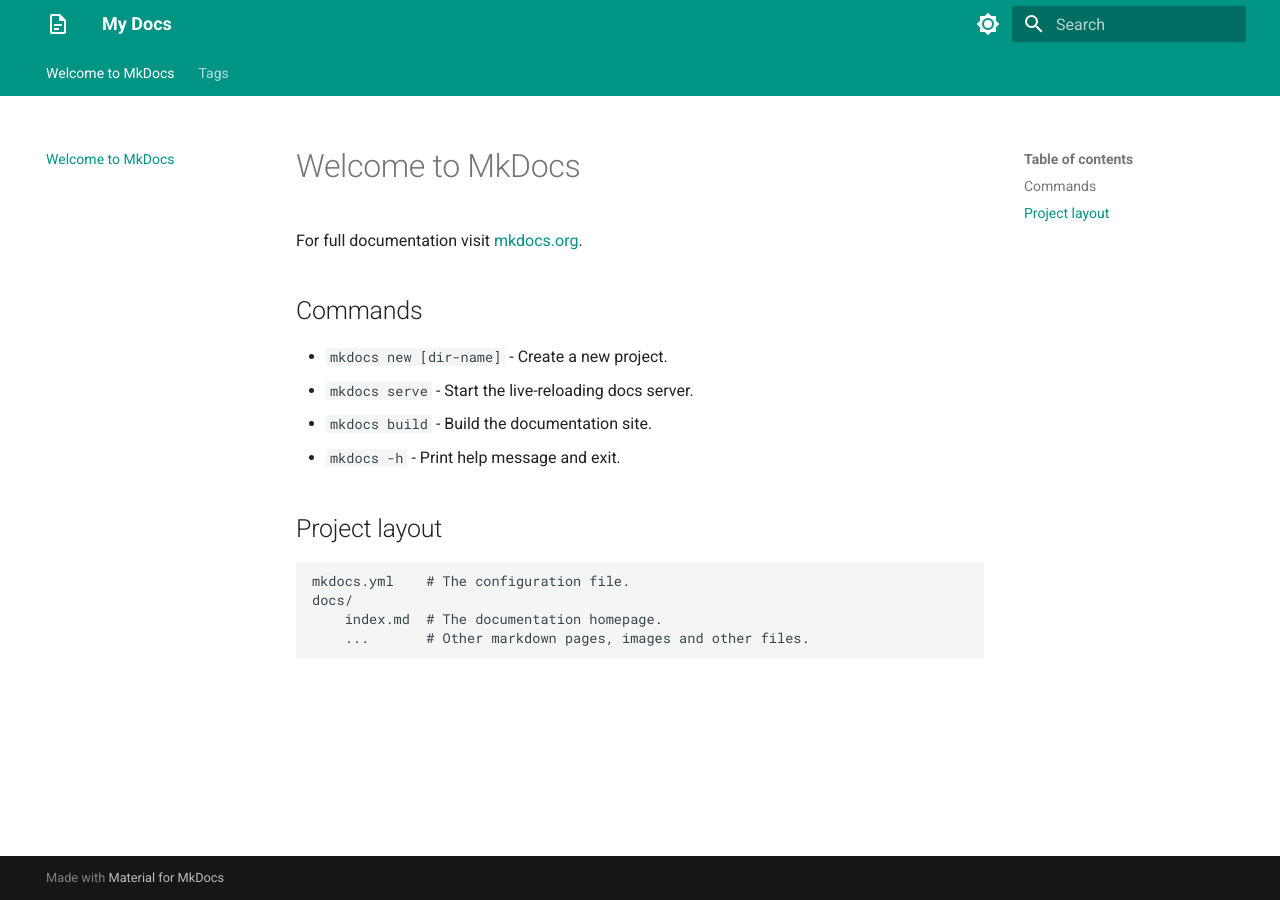
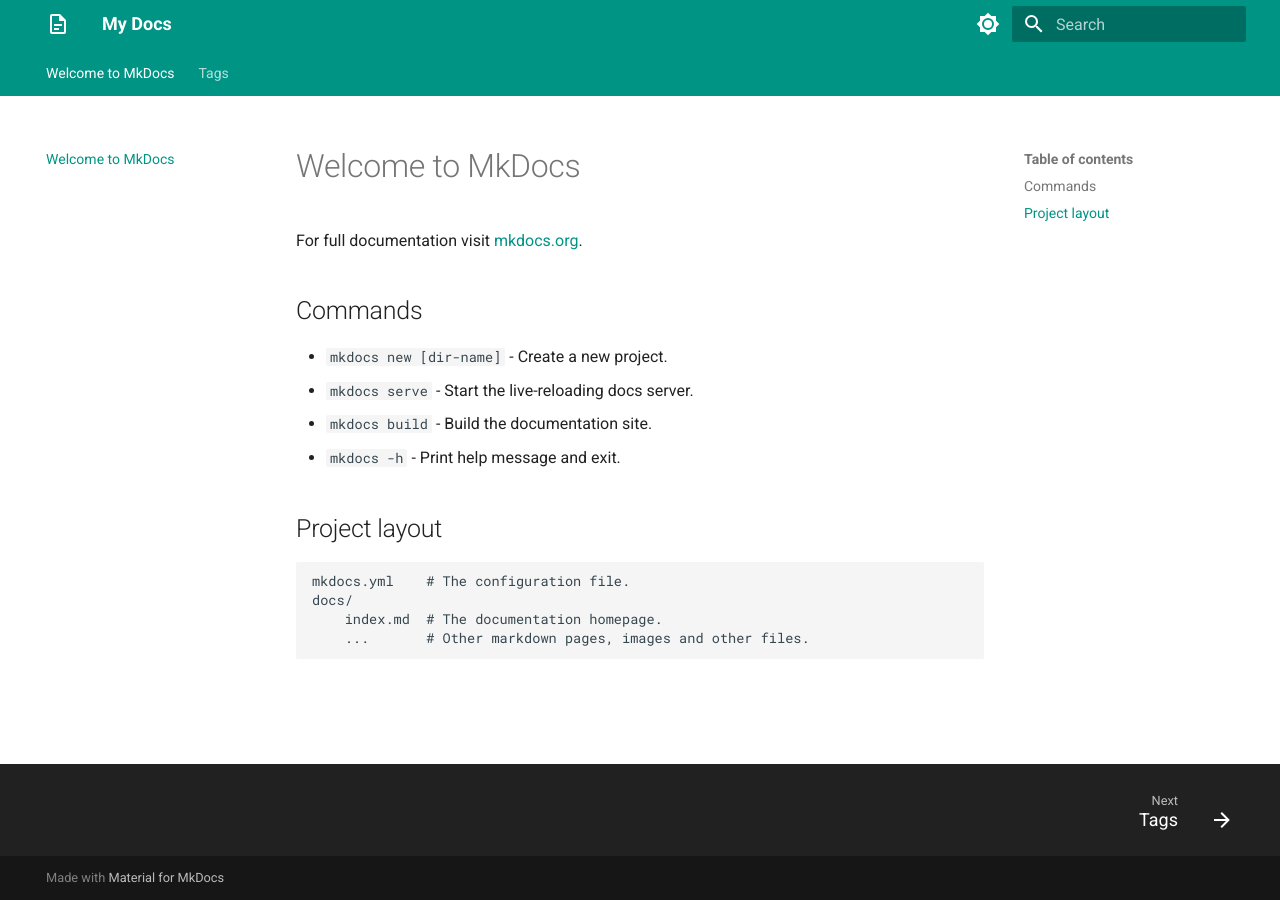
Before and after one commit to j3soon/mkdocs-material-template, an MkDocs documentation site: the page built from docs/index.md, in a window 1280 px wide. Built offline with MkDocs 1.6.1 and Material for MkDocs 9.7.7, drawn with Linux system fonts in a browser that asks for light colours.

Commit message:
Set up footer
Ref: https://squidfunk.github.io/mkdocs-material/setup/setting-up-the-footer/

```diff
--- a/mkdocs.yml
+++ b/mkdocs.yml
@@ -44,6 +44,8 @@
     - header.autohide
     # Ref: https://squidfunk.github.io/mkdocs-material/setup/setting-up-the-header/#mark-as-read
     - announce.dismiss
+    # Ref: https://squidfunk.github.io/mkdocs-material/setup/setting-up-the-footer/
+    - navigation.footer
 
 plugins:
   # Ref: https://squidfunk.github.io/mkdocs-material/setup/setting-up-site-search
@@ -54,13 +56,26 @@
   - tags:
       tags_file: tags.md
 
-# extra:
+extra:
   # Ref: https://squidfunk.github.io/mkdocs-material/setup/setting-up-site-analytics
   # analytics:
   #   provider: google
   #   property: G-XXXXXXXXXX # Google Analytics 4
+  # TODO (Set up site analytics):
+  # - Uncomment the `analytics` section above
+  # - Refer to the link below for remaining steps:
+  #       https://squidfunk.github.io/mkdocs-material/setup/setting-up-site-analytics
 
-# TODO (Set up site analytics):
-# - Uncomment the `analytics` section above
-# - Refer to the link below for remaining steps:
-#       https://squidfunk.github.io/mkdocs-material/setup/setting-up-site-analytics
+  # Ref: https://squidfunk.github.io/mkdocs-material/setup/setting-up-the-footer/#social-links
+  # social:
+  #   - icon: fontawesome/brands/github
+  #     link: <link>
+  # TODO (Add social links):
+  # - Uncomment the `social` section above
+  # - Refer to the link below for remaining steps:
+  #       https://squidfunk.github.io/mkdocs-material/setup/setting-up-the-footer/#social-links
+
+# Ref: https://squidfunk.github.io/mkdocs-material/setup/setting-up-the-footer/#copyright-notice
+# copyright: Copyright &copy; 2023 <name>
+# TODO (Set up copyright notice):
+# - Uncomment the `copyright` line above and enter your name
```
